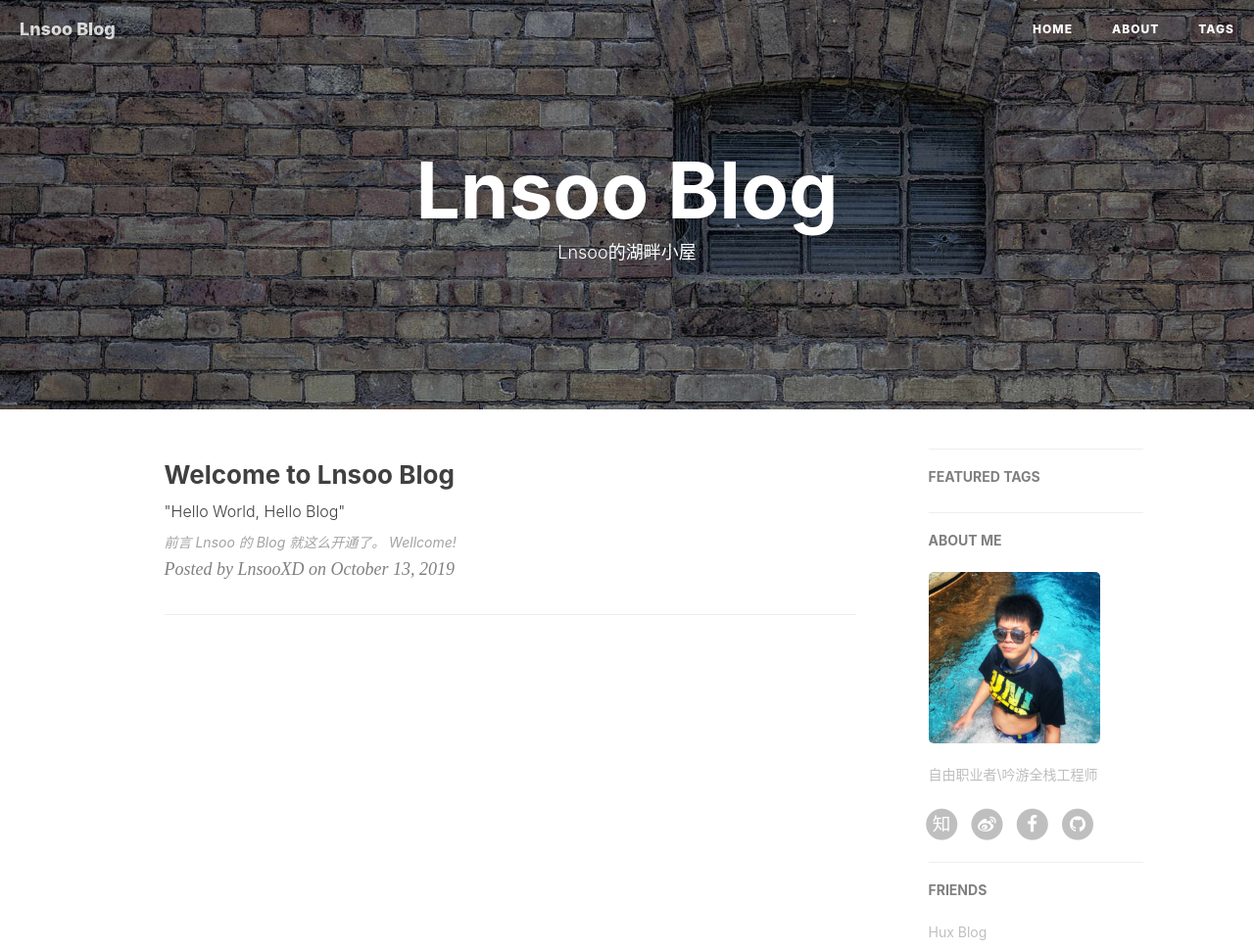
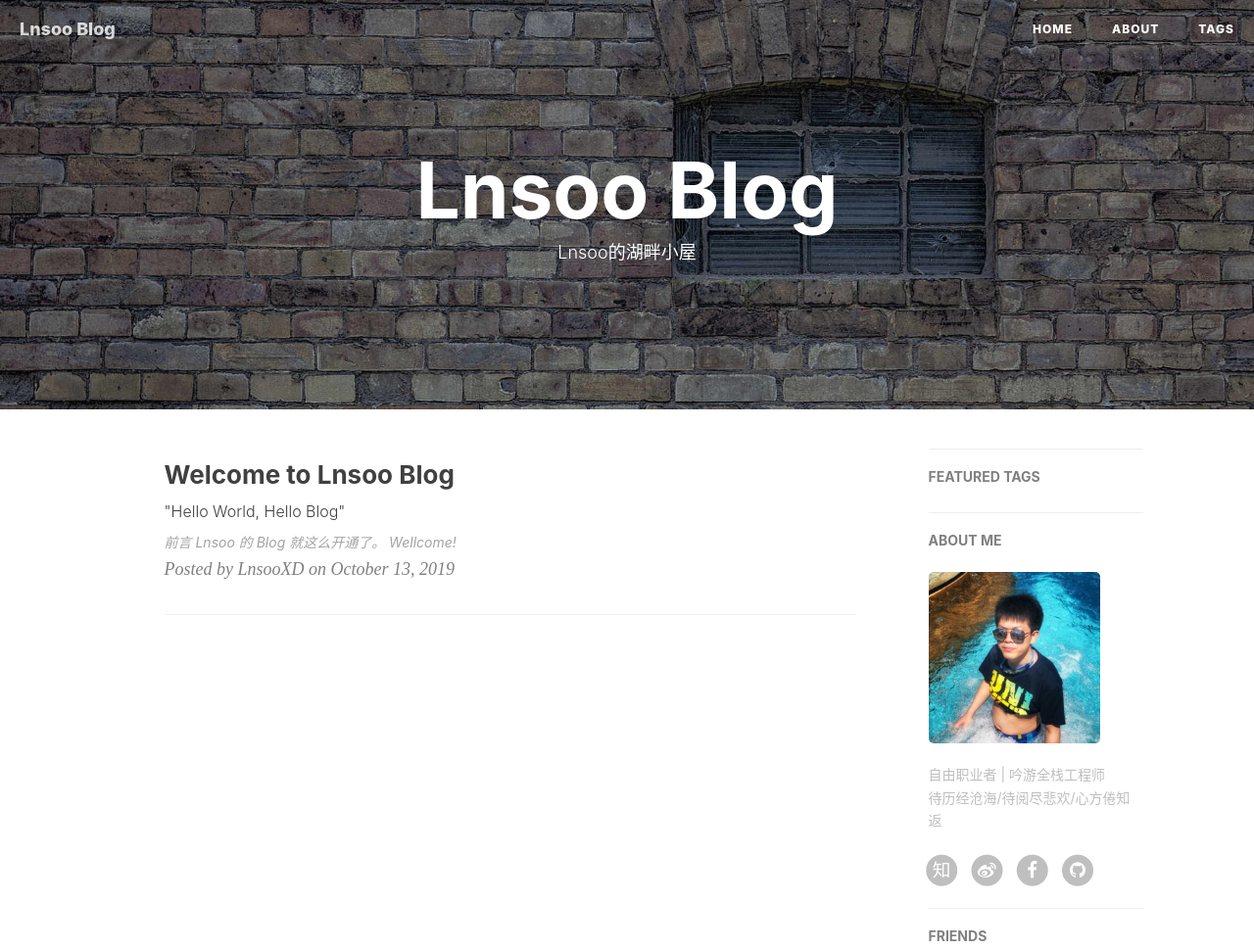
Before and after one commit to LnsooXD/LnsooxD.github.io, a Jekyll site: the page built from index.html, in a window 1280 px wide, cut to the strip 0-970 px from the top of the page. Shown: the whole strip at 98% size. Built offline with Jekyll 4.4.1, drawn with Linux system fonts in a browser that asks for light colours; nearby versions of some CDN libraries; the list of posts is cut into pages by our own code.

Commit message:
update desc

```diff
--- a/_config.yml
+++ b/_config.yml
@@ -66,7 +66,7 @@ kramdown:
 
 # Sidebar settings
 sidebar: true                           # whether or not using Sidebar.
-sidebar-about-description: "自由职业者\\吟游全栈工程师"
+sidebar-about-description: "自由职业者 | 吟游全栈工程师<br />待历经沧海&#47;待阅尽悲欢&#47;心方倦知返"
 sidebar-avatar: /img/avatar-lnsoo.jpg     # use absolute URL, seeing it's used in both `/` and `/about/`
 
 
```
